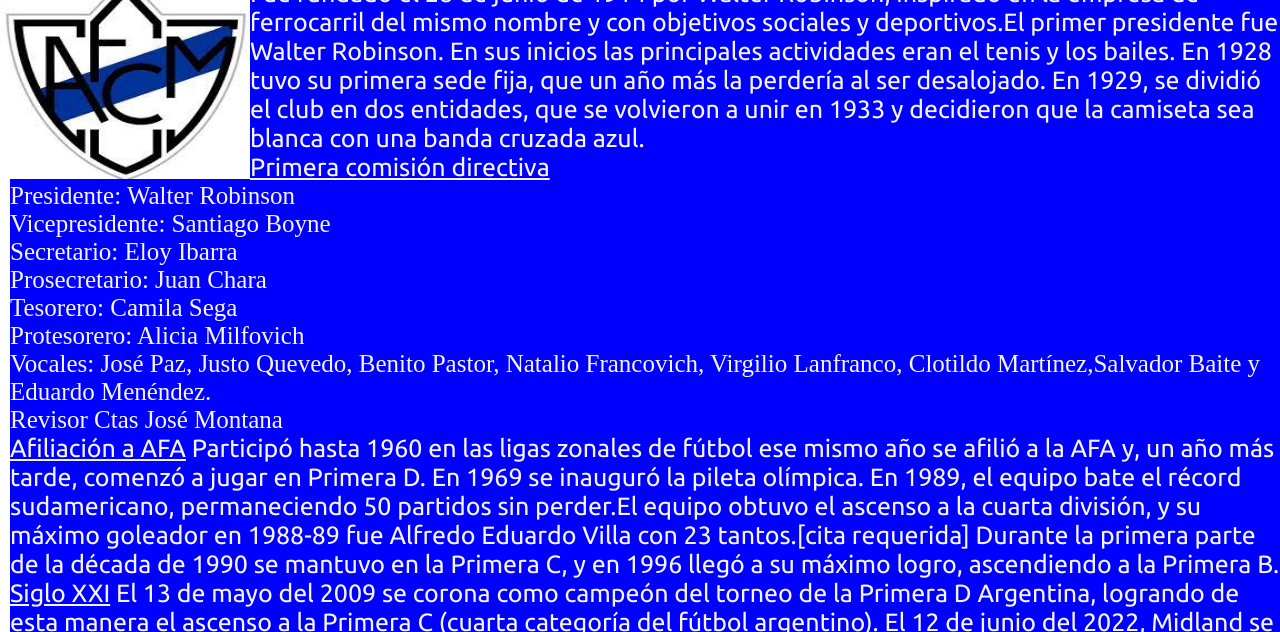
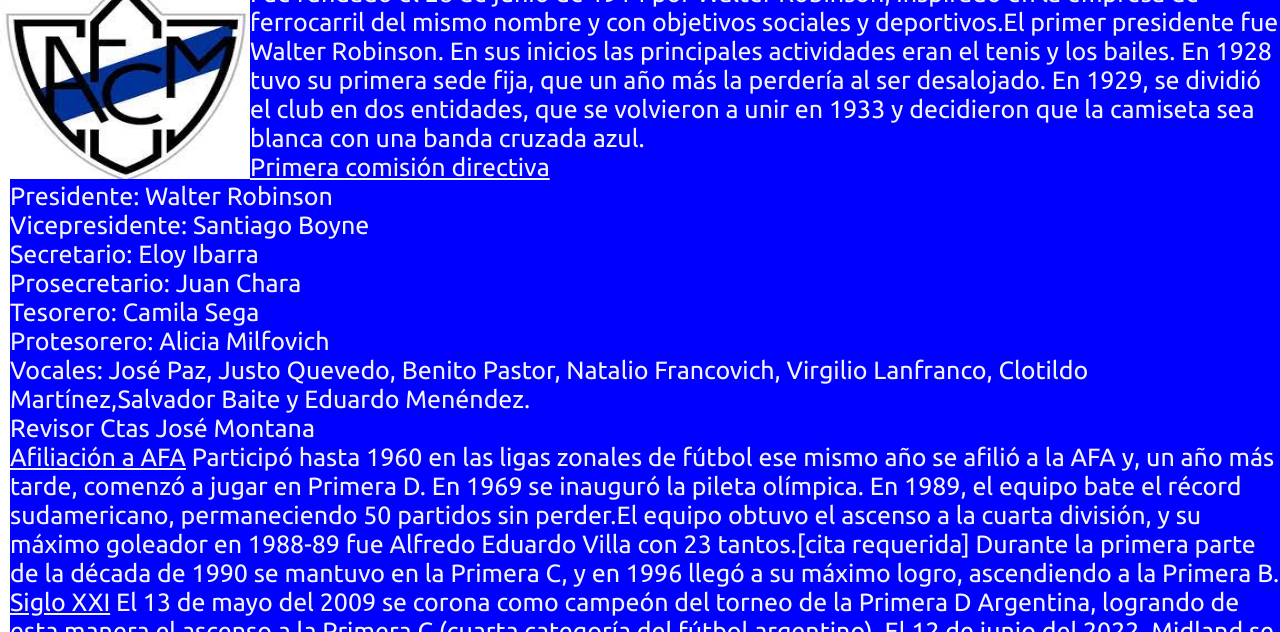
Before and after one commit to Dpastorenze/Proyecto, a website: page pag/club.html in a window 1280 px wide. Shown: the part 168-800 px from the top of the page. Drawn offline with nearby package versions, Linux system fonts and the light colour scheme.

```diff
--- a/scss/estilo.scss
+++ b/scss/estilo.scss
@@ -520,6 +520,9 @@
                     background-color: $color-uno;
                     color: whitesmoke;
                     margin: 0 0 0 10px;
+                    font-family: 'Open Sans', sans-serif;
+                    font-family: 'Roboto', sans-serif;
+                    font-family: 'Ubuntu', sans-serif;
 
                 }
             }
```
Also changed, not shown: css/estilo.css.
